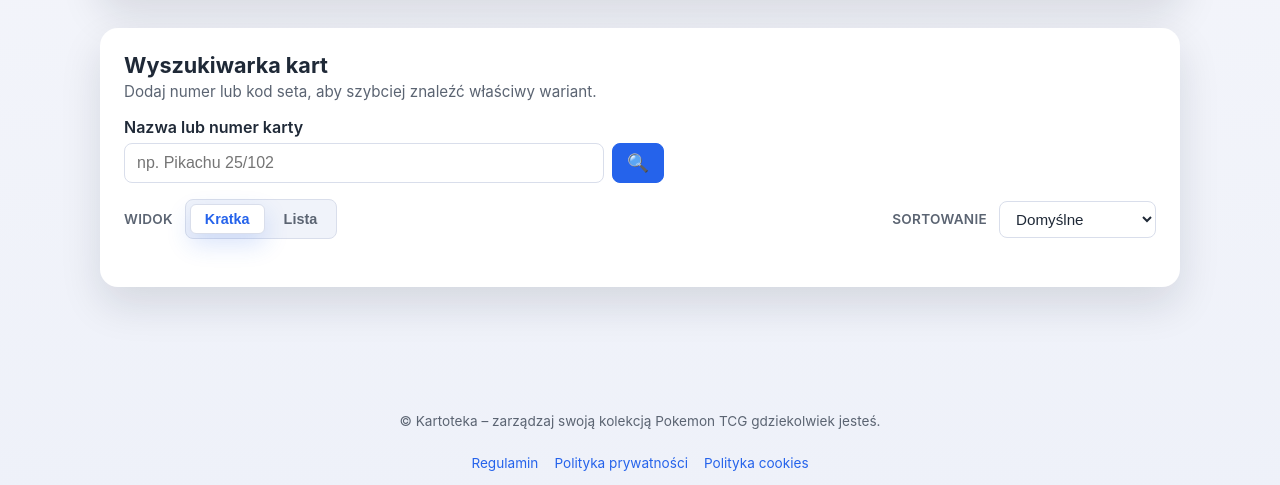
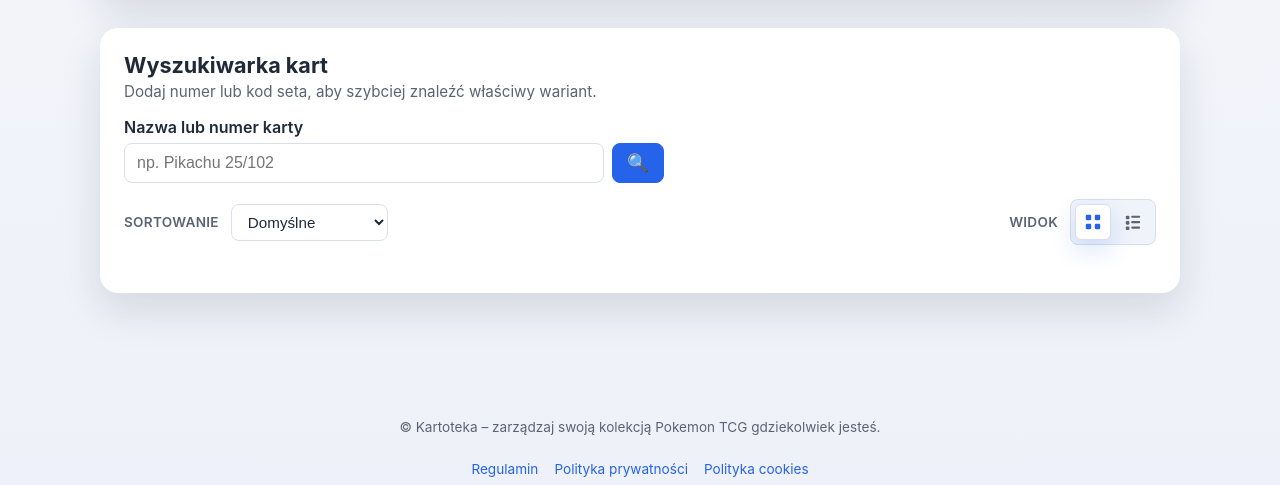
Before and after one commit to boguckicollection/kartoteka_server, a FastAPI app: page /cards/add in a window 1280 px wide. Shown: the part 319-804 px from the top of the page. Run offline with FastAPI, Linux system fonts and the light colour scheme; some libraries are stand-ins or nearby versions.

Commit message:
Adjust card search toolbar layout and icons

```diff
--- a/kartoteka_web/static/style.css
+++ b/kartoteka_web/static/style.css
@@ -573,7 +573,6 @@ img {
   margin-top: 16px;
   display: flex;
   align-items: center;
-  justify-content: space-between;
   gap: 16px;
   flex-wrap: wrap;
 }
@@ -582,6 +581,11 @@ img {
   display: flex;
   align-items: center;
   gap: 12px;
+}
+
+.card-search-toolbar-group--view {
+  margin-left: auto;
+  justify-content: flex-end;
 }
 
 .card-search-toolbar-label {
@@ -604,13 +608,22 @@ img {
 .card-search-view-toggle button {
   border: 1px solid transparent;
   border-radius: calc(var(--radius-sm) - 2px);
-  padding: 6px 14px;
-  font-size: 0.9rem;
-  font-weight: 600;
+  width: 36px;
+  height: 36px;
+  padding: 0;
+  display: inline-flex;
+  align-items: center;
+  justify-content: center;
   background: none;
   color: var(--color-muted);
   cursor: pointer;
   transition: background-color 0.2s ease, color 0.2s ease, box-shadow 0.2s ease;
+}
+
+.card-search-view-toggle button svg {
+  width: 18px;
+  height: 18px;
+  fill: currentColor;
 }
 
 .card-search-view-toggle button:hover,
@@ -1163,6 +1176,10 @@ img {
   .card-search-toolbar-group {
     justify-content: space-between;
     width: 100%;
+  }
+
+  .card-search-toolbar-group--view {
+    margin-left: 0;
   }
 
   .card-search-toolbar-group--sort {
--- a/kartoteka_web/templates/add_card.html
+++ b/kartoteka_web/templates/add_card.html
@@ -38,13 +38,6 @@
   </form>
   <div class="alert" id="add-card-alert" hidden></div>
   <div class="card-search-toolbar" data-card-search-toolbar>
-    <div class="card-search-toolbar-group" role="group" aria-label="Przełącz widok wyników wyszukiwania">
-      <span class="card-search-toolbar-label">Widok</span>
-      <div class="card-search-view-toggle">
-        <button type="button" data-card-view="grid" aria-pressed="true" class="is-active">Kratka</button>
-        <button type="button" data-card-view="list" aria-pressed="false">Lista</button>
-      </div>
-    </div>
     <div class="card-search-toolbar-group card-search-toolbar-group--sort">
       <label for="card-sort-select">Sortowanie</label>
       <select id="card-sort-select" data-card-sort>
@@ -57,6 +50,35 @@
         <option value="price-asc">Cena rosnąco</option>
         <option value="price-desc">Cena malejąco</option>
       </select>
+    </div>
+    <div
+      class="card-search-toolbar-group card-search-toolbar-group--view"
+      role="group"
+      aria-label="Przełącz widok wyników wyszukiwania"
+    >
+      <span class="card-search-toolbar-label">Widok</span>
+      <div class="card-search-view-toggle">
+        <button type="button" data-card-view="grid" aria-pressed="true" class="is-active">
+          <span class="sr-only">Widok siatki</span>
+          <svg width="20" height="20" viewBox="0 0 20 20" aria-hidden="true">
+            <rect x="2" y="2" width="6" height="6" rx="1.2" />
+            <rect x="12" y="2" width="6" height="6" rx="1.2" />
+            <rect x="2" y="12" width="6" height="6" rx="1.2" />
+            <rect x="12" y="12" width="6" height="6" rx="1.2" />
+          </svg>
+        </button>
+        <button type="button" data-card-view="list" aria-pressed="false">
+          <span class="sr-only">Widok listy</span>
+          <svg width="20" height="20" viewBox="0 0 20 20" aria-hidden="true">
+            <rect x="2" y="3" width="4" height="4" rx="1.2" />
+            <rect x="2" y="9" width="4" height="4" rx="1.2" />
+            <rect x="2" y="15" width="4" height="4" rx="1.2" />
+            <rect x="8" y="3" width="10" height="2.4" rx="1.2" />
+            <rect x="8" y="9" width="10" height="2.4" rx="1.2" />
+            <rect x="8" y="15" width="10" height="2.4" rx="1.2" />
+          </svg>
+        </button>
+      </div>
     </div>
   </div>
   <p id="card-search-summary" class="search-summary" hidden aria-live="polite"></p>
```
